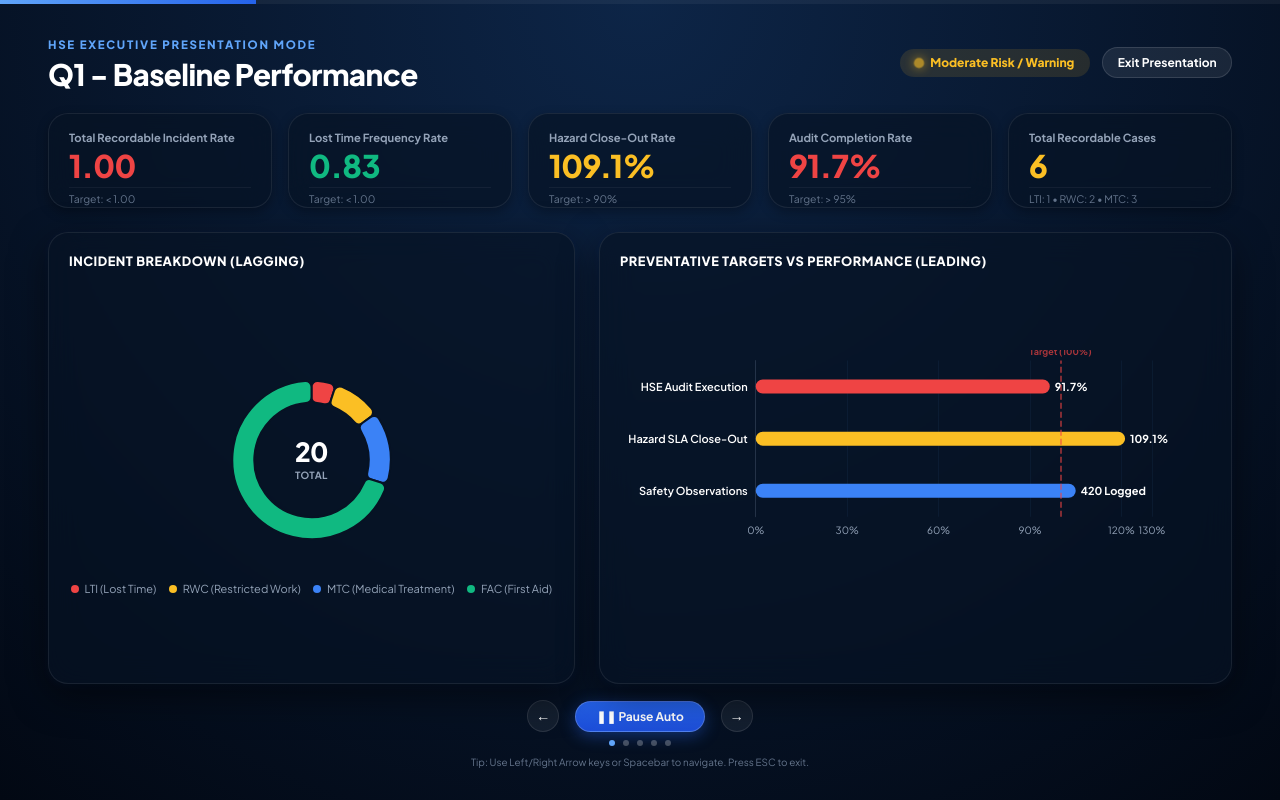
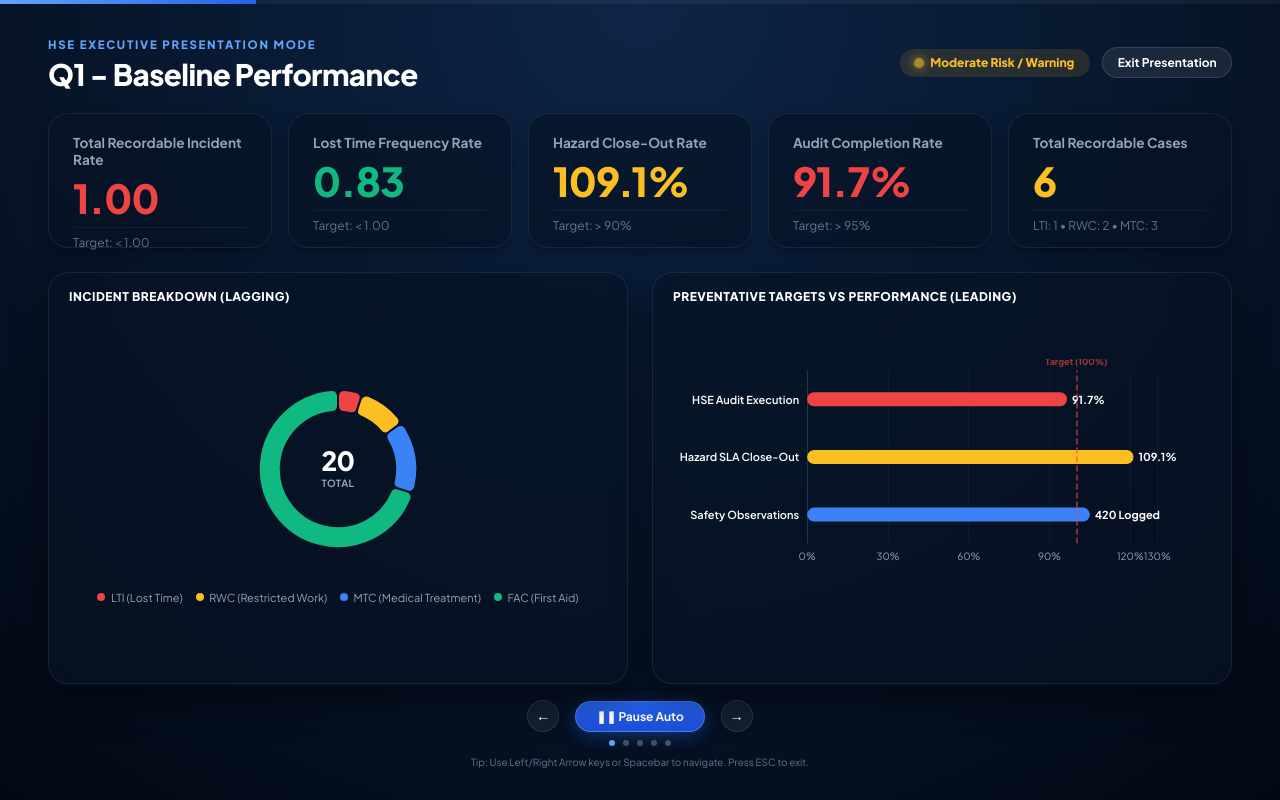
Before and after one commit to michael-031/hse-safety-dashboard, a React (Vite) app: page / in a window 1280 px wide. Both pictures are taken after a click on the button "Present Fullscreen". Built offline with nearby package versions, Linux system fonts and the light colour scheme.

Commit message:
feat: implement interactive dashboard with slideshow presentation mode and automated demo tour

```diff
--- a/src/pages/Dashboard.tsx
+++ b/src/pages/Dashboard.tsx
@@ -519,7 +519,7 @@ export const Dashboard: React.FC = () => {
                   onMouseEnter={() => kpi.hoverCat && setPptHoverCategory(kpi.hoverCat)}
                   onMouseLeave={() => setPptHoverCategory(null)}
                   style={{
-                    padding: '1rem 1.25rem',
+                    padding: '1.25rem 1.5rem',
                     display: 'flex',
                     flexDirection: 'column',
                     justifyContent: 'space-between',
@@ -527,7 +527,7 @@ export const Dashboard: React.FC = () => {
                     border: pptHoverCategory === kpi.hoverCat && kpi.hoverCat
                       ? '1px solid var(--color-primary)'
                       : '1px solid rgba(255, 255, 255, 0.08)',
-                    height: '95px',
+                    height: '135px',
                     cursor: kpi.hoverCat ? 'pointer' : 'default',
                     transition: 'all 0.25s',
                     transform: pptHoverCategory === kpi.hoverCat && kpi.hoverCat ? 'translateY(-2px)' : 'none',
@@ -536,28 +536,28 @@ export const Dashboard: React.FC = () => {
                       : 'var(--shadow-sm)',
                   }}
                 >
-                  <span style={{ fontSize: '0.7rem', color: '#94a3b8', fontWeight: 700 }}>{kpi.title}</span>
-                  <div style={{ display: 'flex', alignItems: 'baseline', gap: '0.5rem', margin: '0.1rem 0' }}>
+                  <span style={{ fontSize: '0.85rem', color: '#94a3b8', fontWeight: 700 }}>{kpi.title}</span>
+                  <div style={{ display: 'flex', alignItems: 'baseline', gap: '0.5rem', margin: '0.25rem 0' }}>
                     <span
                       key={currentSlideIndex}
                       className="ppt-slide-animate"
-                      style={{ fontSize: '1.95rem', fontWeight: 800, color: kpi.color, letterSpacing: '-0.02em', display: 'inline-block' }}
+                      style={{ fontSize: '2.5rem', fontWeight: 800, color: kpi.color, letterSpacing: '-0.02em', display: 'inline-block' }}
                     >
                       {kpi.value}
                     </span>
                   </div>
-                  <div style={{ fontSize: '0.65rem', color: '#64748b', borderTop: '1px solid rgba(255,255,255,0.05)', paddingTop: '0.25rem' }}>{kpi.target}</div>
+                  <div style={{ fontSize: '0.75rem', color: '#64748b', borderTop: '1px solid rgba(255,255,255,0.05)', paddingTop: '0.4rem' }}>{kpi.target}</div>
                 </div>
               ))}
             </div>
 
             {/* Charts Row */}
-            <div style={{ display: 'grid', gridTemplateColumns: '1fr 1.2fr', gap: '1.5rem', flex: 1, minHeight: 0 }}>
+            <div style={{ display: 'grid', gridTemplateColumns: '1fr 1fr', gap: '1.5rem', flex: 1, minHeight: 0 }}>
               {/* Donut Chart Container */}
               <div
                 className="glass-panel"
                 style={{
-                  padding: '1.25rem',
+                  padding: '1rem 1.25rem',
                   display: 'flex',
                   flexDirection: 'column',
                   background: 'rgba(7, 19, 36, 0.65)',
@@ -566,11 +566,11 @@ export const Dashboard: React.FC = () => {
                   minHeight: 0
                 }}
               >
-                <h3 style={{ fontSize: '0.8rem', fontWeight: 800, letterSpacing: '0.04em', textTransform: 'uppercase', color: '#ffffff', marginBottom: '0.5rem' }}>
+                <h3 style={{ fontSize: '0.75rem', fontWeight: 800, letterSpacing: '0.04em', textTransform: 'uppercase', color: '#ffffff', marginBottom: '0.35rem' }}>
                   Incident Breakdown (Lagging)
                 </h3>
                 <div style={{ flex: 1, display: 'flex', alignItems: 'center', justifyContent: 'center', minHeight: 0, width: '100%' }}>
-                  <div style={{ height: '240px', width: '100%' }}>
+                  <div style={{ height: '260px', width: '100%' }}>
                     <IncidentDonut
                       lti={safetyData.lti}
                       rwc={safetyData.rwc}
@@ -587,7 +587,7 @@ export const Dashboard: React.FC = () => {
               <div
                 className="glass-panel"
                 style={{
-                  padding: '1.25rem',
+                  padding: '1rem 1.25rem',
                   display: 'flex',
                   flexDirection: 'column',
                   background: 'rgba(7, 19, 36, 0.65)',
@@ -596,11 +596,11 @@ export const Dashboard: React.FC = () => {
                   minHeight: 0
                 }}
               >
-                <h3 style={{ fontSize: '0.8rem', fontWeight: 800, letterSpacing: '0.04em', textTransform: 'uppercase', color: '#ffffff', marginBottom: '0.5rem' }}>
+                <h3 style={{ fontSize: '0.75rem', fontWeight: 800, letterSpacing: '0.04em', textTransform: 'uppercase', color: '#ffffff', marginBottom: '0.35rem' }}>
                   Preventative Targets vs Performance (Leading)
                 </h3>
                 <div style={{ flex: 1, display: 'flex', alignItems: 'center', justifyContent: 'center', minHeight: 0, width: '100%' }}>
-                  <div style={{ height: '240px', width: '100%' }}>
+                  <div style={{ height: '260px', width: '100%' }}>
                     <TargetVsActual
                       observations={safetyData.observations}
                       hazardRate={calculated.hazardCloseOutRate}
@@ -1222,6 +1222,12 @@ export const Dashboard: React.FC = () => {
 
       {/* Responsive adjustments helper styles */}
       <style>{`
+        #presentation-overlay .donut-chart-container {
+          height: 220px !important;
+        }
+        #presentation-overlay .target-chart-container {
+          height: 230px !important;
+        }
         @media (min-width: 1025px) {
           .dashboard-container {
             height: 100vh;
```
